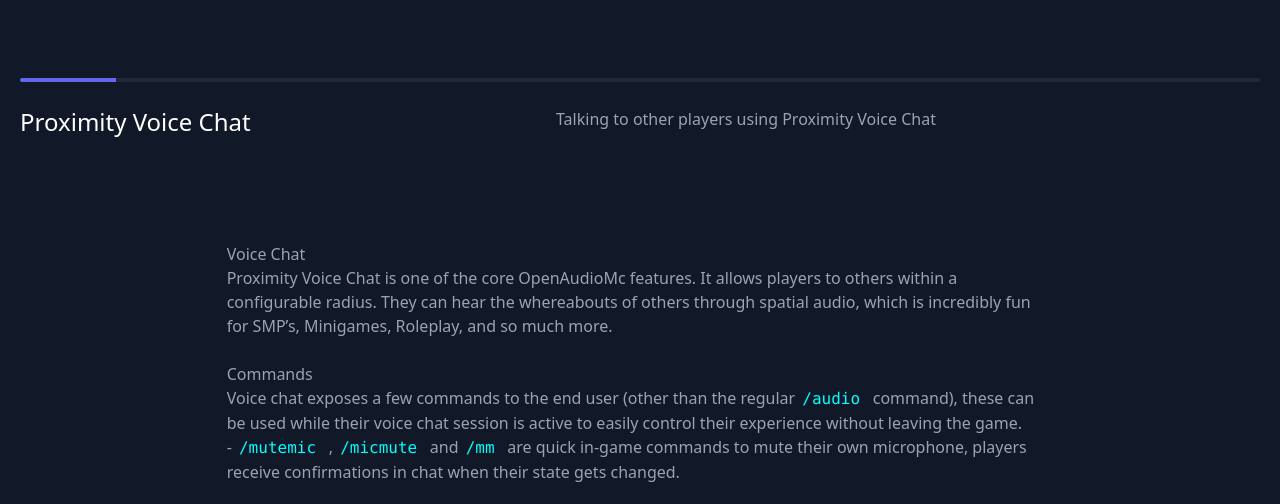
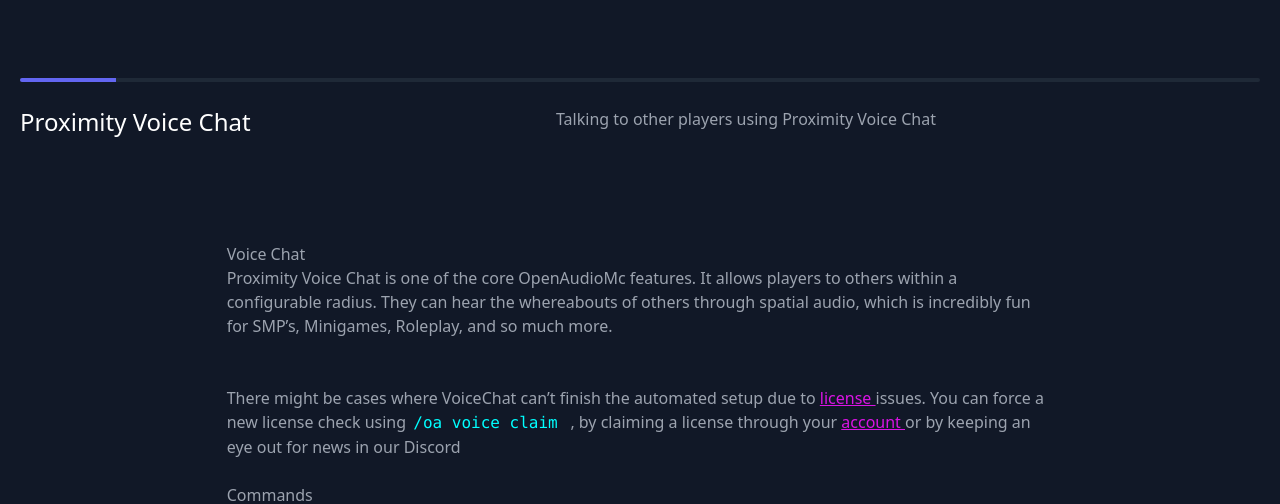
Before and after one commit to OpenAudioMc/documentation, a plain HTML site: page docs/voicechat.html in a window 1280 px wide. Shown: the part 82-586 px from the top of the page. Drawn offline with nearby package versions, Linux system fonts and the light colour scheme.

Commit message:
Link to licenses or setup

```diff
--- a/docs/voicechat.html
+++ b/docs/voicechat.html
@@ -75,6 +75,22 @@
   Proximity Voice Chat is one of the core OpenAudioMc features. It allows players to others within a configurable radius. They can hear the whereabouts of others through spatial audio, which is incredibly fun for SMP’s, Minigames, Roleplay, and so much more.
   <br>
   <br/>
+  <br>
+  There might be cases where VoiceChat can’t finish the automated setup due to
+  <a href="voicechat_licenses.html" rel="nofollow">
+    license
+  </a>
+  issues. You can force a new license check using
+  <code>
+    /oa voice claim
+  </code>
+  , by claiming a license through your
+  <a href="account.html" rel="nofollow">
+    account
+  </a>
+  or by keeping an eye out for news in our Discord
+  <br>
+  <br/>
 </p>
 <h3 id="commands">
   Commands
```
Also changed, not shown: 2 other files.
